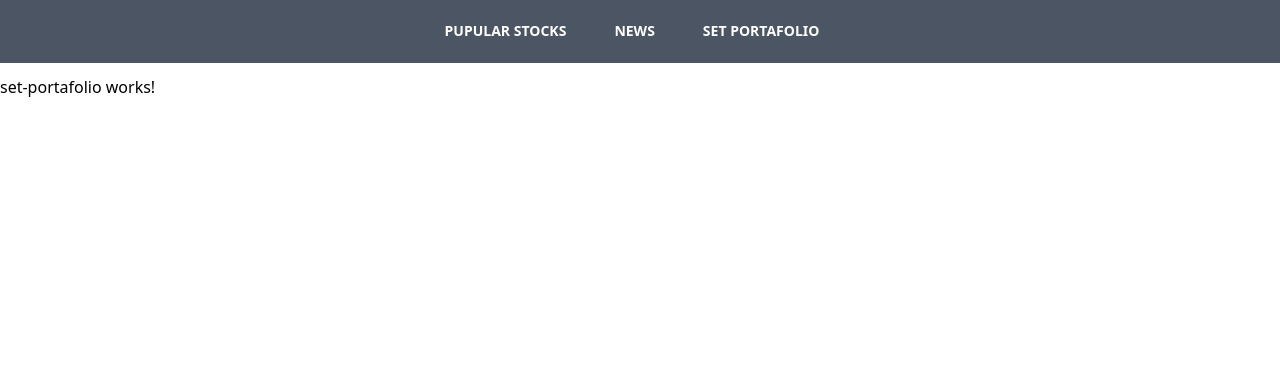
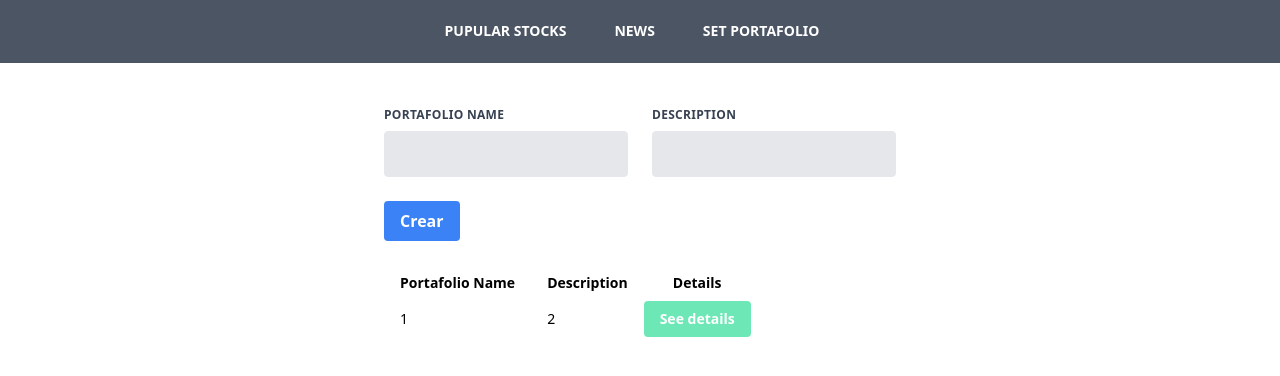
Before and after one commit to BeatrizMejiaA/My-finance-App, an Angular app in the folder my-finance-portafolio-front/: page /setPortafolio in a window 1280 px wide. Shown: the top 376 px of the page. Built offline with nearby package versions, Linux system fonts and the light colour scheme.

Commit message:
Set profile component created, input form, without real data

```diff
--- a/my-finance-portafolio-front/package.json
+++ b/my-finance-portafolio-front/package.json
@@ -18,6 +18,7 @@
     "@angular/platform-browser": "~13.0.0",
     "@angular/platform-browser-dynamic": "~13.0.0",
     "@angular/router": "~13.0.0",
+    "chart.js": "^4.2.1",
     "rxjs": "~7.4.0",
     "tslib": "^2.3.0",
     "zone.js": "~0.11.4"
--- a/my-finance-portafolio-front/src/app/modules/navbar/navbar/navbar.component.html
+++ b/my-finance-portafolio-front/src/app/modules/navbar/navbar/navbar.component.html
@@ -2,7 +2,7 @@
   <div class="container px-4 mx-auto flex flex-wrap items-center justify-center">
     <div class="w-full relative flex justify-between lg:w-auto  px-4 lg:static lg:block lg:justify-start">
       <a routerLink="/popular-stocks"
-        class="text-sm font-bold leading-relaxed inline-block mr-4 py-2 whitespace-nowrap uppercase text-white">
+        class="text-sm font-bold leading-relaxed inline-block mr-4 py-2 whitespace-nowrap uppercase text-white transition-transform transform hover:scale-105 cursor-pointer duration-300 ease-in-out">
         Pupular Stocks
       </a>
       <button
@@ -13,7 +13,7 @@
     </div>
     <div class="w-full relative flex items-center lg:w-auto  px-4 lg:static lg:block lg:justify-start">
       <a routerLink="/news"
-        class="text-sm font-bold leading-relaxed inline-block mr-4 py-2 whitespace-nowrap uppercase text-white">
+        class="text-sm font-bold leading-relaxed inline-block mr-4 py-2 whitespace-nowrap uppercase text-white transition-transform transform hover:scale-105 cursor-pointer duration-200 ease-in-out">
         News
       </a>
       <button
@@ -24,7 +24,7 @@
     </div>
     <div class="w-full relative flex items-center lg:w-auto  px-4 lg:static lg:block lg:justify-star">
       <a routerLink="/setPortafolio"
-        class="text-sm font-bold leading-relaxed inline-block mr-4 py-2 whitespace-nowrap uppercase text-white">
+        class="text-sm font-bold leading-relaxed inline-block mr-4 py-2 whitespace-nowrap uppercase text-white transition-transform transform hover:scale-105 cursor-pointer duration-300 ease-in-out">
         Set Portafolio
       </a>
       <button
--- a/my-finance-portafolio-front/src/app/modules/news/news.component.css
+++ b/my-finance-portafolio-front/src/app/modules/news/news.component.css
@@ -0,0 +1,3 @@
+.image-container {
+  background-image: radial-gradient( circle farthest-corner at 92.3% 71.5%,  rgba(83,138,214,1) 0%, rgba(134,231,214,1) 90% );
+}
--- a/my-finance-portafolio-front/src/app/modules/news/news.component.html
+++ b/my-finance-portafolio-front/src/app/modules/news/news.component.html
@@ -3,7 +3,9 @@
   <div
     class="rounded-xl shadow-lg transition-transform transform hover:scale-105 cursor-pointer duration-300 ease-in-out"
     *ngFor="let new of news.results">
-    <img class="w-full rounded-t-xl h-36 object-cover">
+    <div class="image-container">
+      <img class="w-full rounded-t-xl h-36 object-cover">
+    </div>
     <div class="flex flex-col p-7">
       <div class="flex flex-row">
         <div class="uppercase text-lg text-white bg-gray-600 rounded-xl px-2 py-2">
--- a/my-finance-portafolio-front/src/app/modules/popular-stocks/popular-stocks.component.css
+++ b/my-finance-portafolio-front/src/app/modules/popular-stocks/popular-stocks.component.css
@@ -0,0 +1,4 @@
+.image-containerstocks {
+  background-image: radial-gradient( circle farthest-corner at 5.6% 54.5%,  rgba(47,71,79,1) 0%, rgba(159,188,198,1) 83.6% );
+
+}
--- a/my-finance-portafolio-front/src/app/modules/popular-stocks/popular-stocks.component.html
+++ b/my-finance-portafolio-front/src/app/modules/popular-stocks/popular-stocks.component.html
@@ -1,7 +1,7 @@
 <div class=" grid sm:grid-cols-1 md:grid-cols-2 lg:grid-cols-3  p-8 gap-8 h-screen w-screen items-center justify-center">
   <div class="rounded-xl shadow-lg transition-transform transform hover:scale-105 cursor-pointer duration-300 ease-in-out" *ngFor="let stock of stocks">
-    <img class="w-full rounded-t-xl h-36 object-cover"
-      src="https://media.istockphoto.com/id/1250581414/photo/blue-double-exposure-of-money-coins-stacking-with-bar-graph-for-financial-and-investment.jpg?s=612x612&w=0&k=20&c=tjDzpMnVSMO2RGzt0GNwL7ccmkJytRaKsco4HzB1X5k=">
+    <img class="w-full rounded-t-xl h-36 object-cover image-containerstocks"
+      >
     <div class="flex flex-col p-7">
       <div class="flex flex-row">
         <div class="uppercase text-xs text-yellow-600 bg-yellow-200 rounded-xl px-2 py-2">
--- a/my-finance-portafolio-front/src/app/modules/set-portafolio/set-portafolio.component.html
+++ b/my-finance-portafolio-front/src/app/modules/set-portafolio/set-portafolio.component.html
@@ -1 +1,46 @@
-<p>set-portafolio works!</p>
+<div class="pt-8 px-2 py-2">
+  <form class="w-full max-w-lg mx-auto">
+    <div class="flex flex-wrap -mx-3 mb-6">
+      <div class="w-full md:w-1/2 px-3 mb-6 md:mb-0">
+        <label class="block uppercase tracking-wide text-gray-700 text-xs font-bold mb-2" for="grid-first-name">
+          Portafolio Name
+        </label>
+        <input
+          class="appearance-none block w-full bg-gray-200 text-gray-700 border border-gray-200 rounded py-3 px-4 leading-tight focus:outline-none focus:bg-white focus:border-gray-500"
+          id="grid-first-name" type="text" placeholder="">
+      </div>
+      <div class="w-full md:w-1/2 px-3">
+        <label class="block uppercase tracking-wide text-gray-700 text-xs font-bold mb-2" for="grid-last-name">
+          Description
+        </label>
+        <input
+          class="appearance-none block w-full bg-gray-200 text-gray-700 border border-gray-200 rounded py-3 px-4 leading-tight focus:outline-none focus:bg-white focus:border-gray-500"
+          id="grid-last-name" type="text" placeholder="">
+      </div>
+    </div>
+    <div class="flex flex-wrap -mx-3 mb-6">
+      <div class="w-full px-3">
+        <button class="bg-blue-500 hover:bg-blue-700 text-white font-bold py-2 px-4 rounded">Crear</button>
+      </div>
+    </div>
+  </form>
+  <div class="w-full max-w-lg mx-auto">
+    <table class="table-auto min-w-max text-sm">
+      <thead>
+        <tr>
+          <th class="px-4 py-2">Portafolio Name</th>
+          <th class="px-4 py-2">Description</th>
+          <th class="px-4 py-2">Details</th>
+        </tr>
+      </thead>
+      <tbody>
+        <tr >
+          <td class="px-4 py-2">1</td>
+          <td class=" px-4 py-2">2</td>
+          <button class="bg-green-300 hover:bg-blue-300 text-white font-bold py-2 px-4 rounded" >See details</button>
+        </tr>
+      </tbody>
+    </table>
+  </div>
+
+</div>
```
Also changed, not shown: 1 other file (tests, documents, lock files or other folders).
